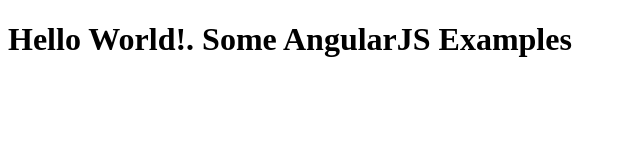
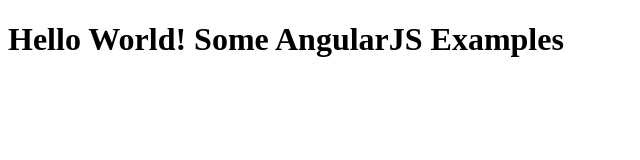
Before and after one commit to rruizriol/angularJS-examples, a plain HTML site: page index.html in a window 1280 px wide. Shown: the whole page, without its empty margins (0-640 px from the left). Drawn offline with Linux system fonts and the light colour scheme.

Commit message:
Index page

```diff
--- a/index.html
+++ b/index.html
@@ -5,6 +5,6 @@
     <title>AngularJS Examples</title>
   </head>
 <body>
- <h1>Hello World!. Some AngularJS Examples</h1>
+ <h1>Hello World! Some AngularJS Examples</h1>
 </body>
 </html>
```
